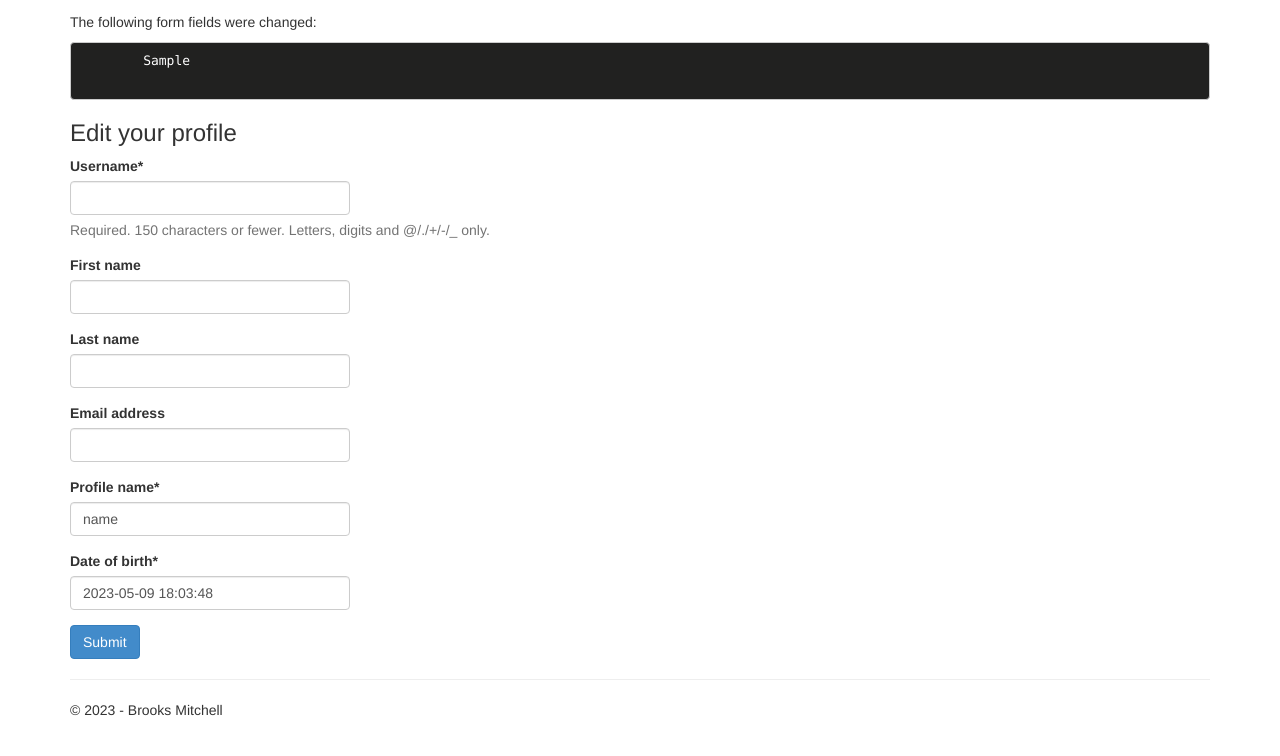
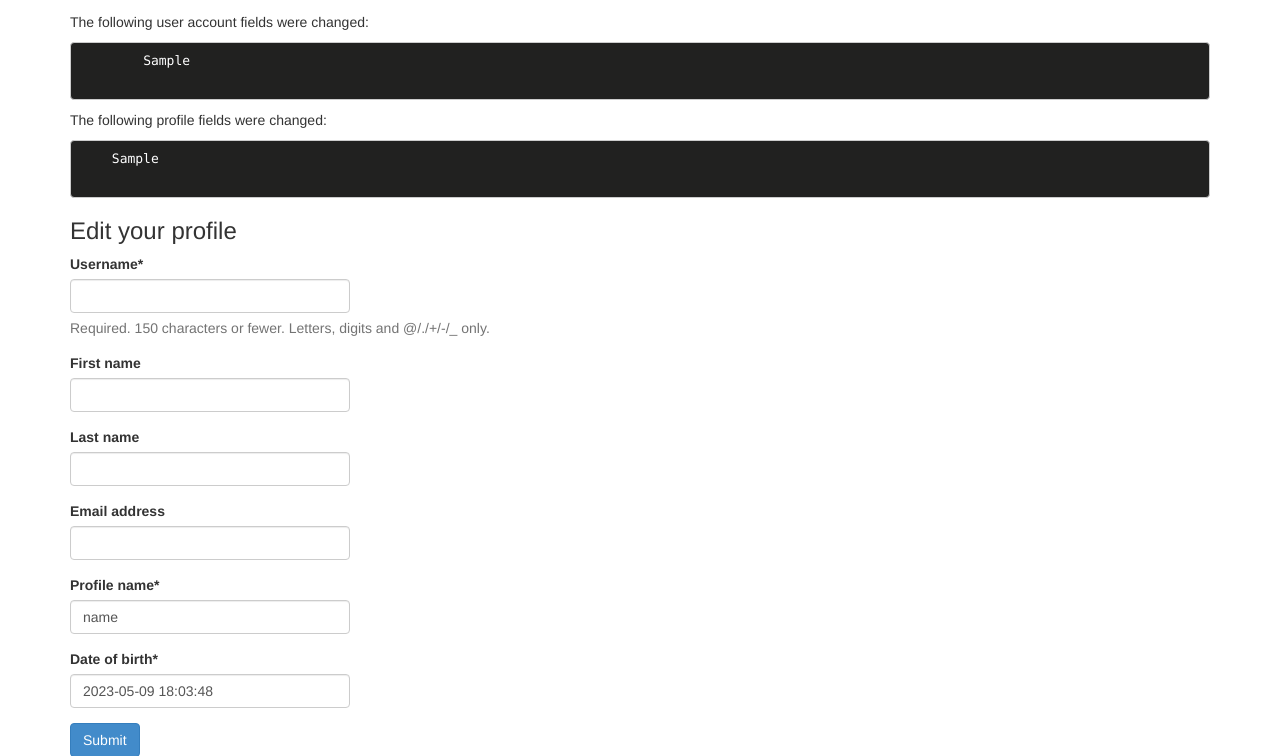
Before and after one commit to Brooks-Mitchell/brookssphere, a Django app: template brookssphere/app/templates/app/learn.html in a window 1280 px wide. Shown: the part 228-984 px from the top of the page. Before the commit the page ends 944 px from the top, so only its background shows below. Run offline with Django 3.2, Linux system fonts and the light colour scheme; tables that the repository leaves empty hold one stand-in row (values such as "Sample post"); the template is opened without the code that fills it: values that come from a table or form of the project are taken from there, most other values are stand-ins (such as "Sample title", 1, 10 or a date in 2020); some libraries are stand-ins or nearby versions.

Commit message:
add more granular output of profile and user changes

```diff
--- a/brookssphere/app/templates/app/learn.html
+++ b/brookssphere/app/templates/app/learn.html
@@ -13,11 +13,24 @@
     <p>Operations Performed: {{ user.profile.operations_performed }}</p>
 </div>
 
-{% if post_data is not None %}
+{% if changed_user_data is not None %}
 <div class="learn-output">
-    <p>The following form fields were changed:</p>
+    <p>The following user account fields were changed:</p>
     <pre style="color: white; background-color: #212120;">
-        {{ post_data }}
+        {{ changed_user_data }}
+    </pre>
+</div>
+
+{% else %}
+<div></div>
+
+{% endif %}
+
+{% if changed_profile_data is not None %}
+<div class="learn-output">
+    <p>The following profile fields were changed:</p>
+    <pre style="color: white; background-color: #212120;">
+    {{ changed_profile_data }}
     </pre>
 </div>
 
@@ -38,4 +51,4 @@
 
 </div>
 
-{% endblock %}
+    {% endblock %}
```
Also changed, not shown: brookssphere/app/views.py (+18 -7 lines).
